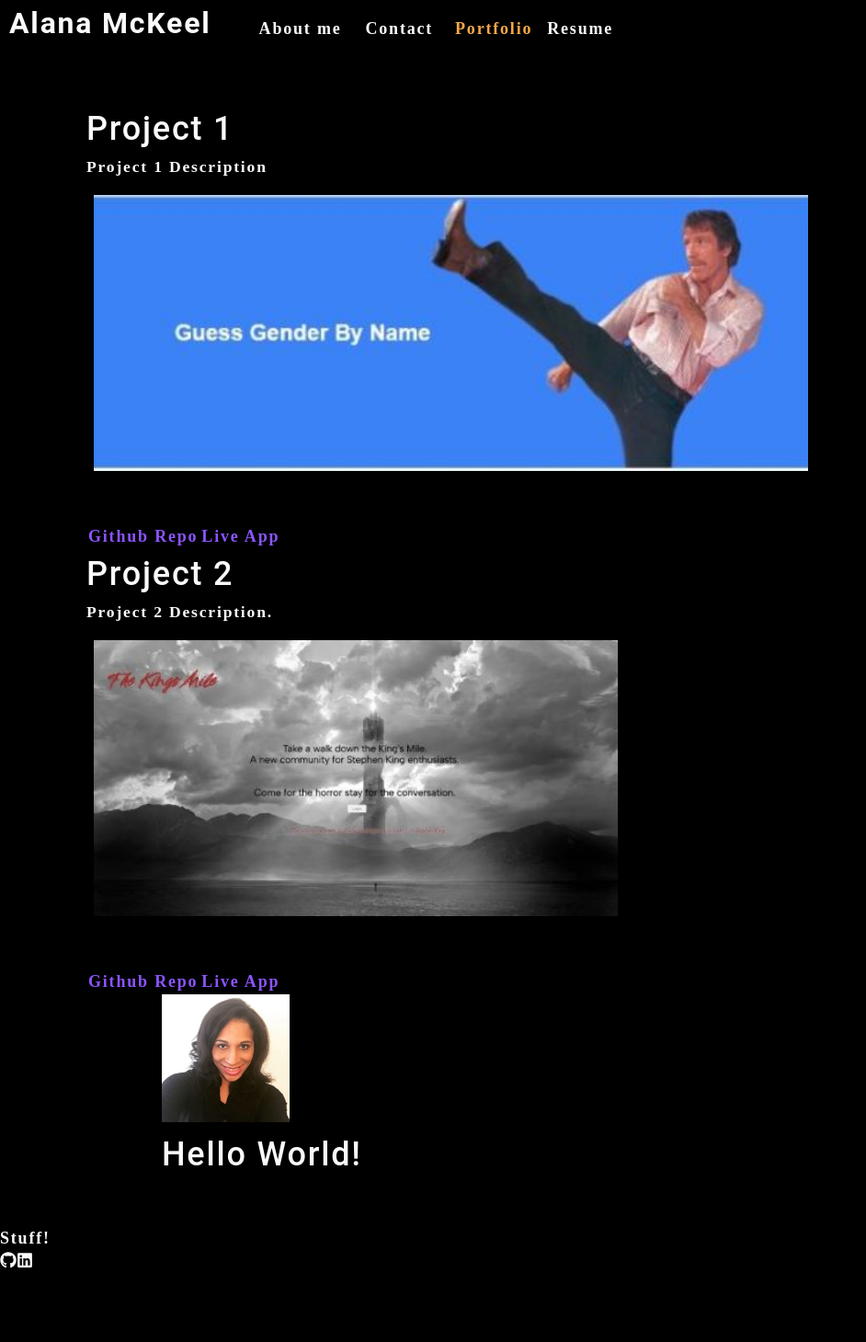
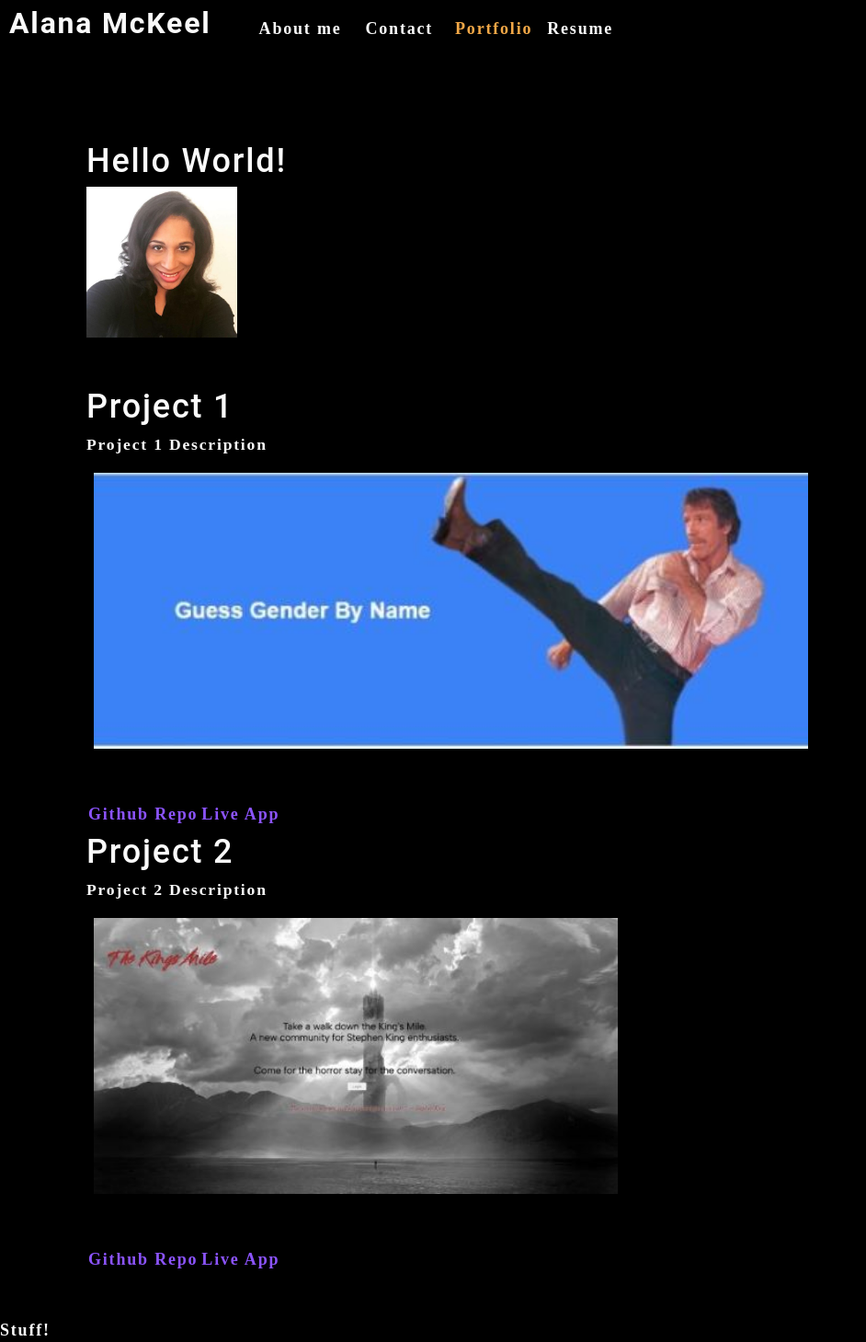
Before and after one commit to alanam79/React-Portfolio, a React (Create React App) app: page / in a window 1280 px wide. Shown: the top 1459 px of the page at 92% size, without its empty margins (0-942 px from the left). Before the commit the page ends 1387 px from the top, so only its background shows below. Built offline with nearby package versions, Linux system fonts and the light colour scheme.

Commit message:
working on view of page

```diff
--- a/src/App.js
+++ b/src/App.js
@@ -43,8 +43,8 @@
         {/* identified with the ? and : symbols. The ternary operator is a popular pattern in React to enable conditional rendering */}
         {!contactSelected ? (
           <>
+           <About></About>
             <Projects currentCategory={currentCategory}></Projects>
-            <About></About>
           </>
         ) : (
           <ContactForm></ContactForm>
--- a/src/components/About/index.js
+++ b/src/components/About/index.js
@@ -2,45 +2,46 @@
 import coverImage from "../../assets/cover/profile-img.jpg";
 
 function About() {
-  // set about me to default view on hitting the page
-  // useEffect(() => {
-  //   document.title = "About";
-  // });
-
   return (
-    <div className="container">
-      <div className="row">
-        <div className="col-6">
-          <div>
+    <section className="my-5">
+      <h1 id="about">Hello World!</h1>
       <img
         src={coverImage}
         className="my-4"
         style={{ width: "15%" }}
         alt="cover"
       />
-          </div>
-          <div className="col-6">
-            <h1 id="about">Hello World!</h1>
-          </div>
-        </div>
-      </div>
-    </div>
+    </section>
   );
 }
 
-// below is correct way shown by tutor, using module work for first draft of portfolio
+export default About;
+
 // function About() {
+//   // set about me to default view on hitting the page
+//   // useEffect(() => {
+//   //   document.title = "About";
+//   // });
+
 //   return (
-// <section className="my-5">
-//   <h1 id="about">Hello World!</h1>
-//    <img
-//     src={coverImage}
-//     className="my-2"
-//     style={{ width: "100%" }}
-//     alt="cover"
-//   />
-// </section>
+//     <div className="container">
+//       <div className="row">
+//         <div className="col-6">
+//           <div>
+//             <img
+//               src={coverImage}
+//               className="my-4"
+//               style={{ width: "15%" }}
+//               alt="cover"
+//             />
+//           </div>
+//           <div className="col-6">
+//             <h1 id="about">Hello World!</h1>
+//           </div>
+//         </div>
+//       </div>
+//     </div>
 //   );
 // }
 
-export default About;
+// export default About;
--- a/src/components/Contact/index.js
+++ b/src/components/Contact/index.js
@@ -48,17 +48,17 @@
           <input
             type="text"
             defaultValue={name}
-            onChange={handleChange}
+            onBlur={handleChange}
             name="name"
           />
         </div>
         <div>
           <label htmlFor="email">Email address:</label>
           <input
-            type="email"
+            type="email"f
             defaultValue={email}
             name="email"
-            onChange={handleChange}
+            onBlur={handleChange}
           />
         </div>
         <div>
@@ -66,7 +66,7 @@
           <textarea
             name="message"
             defaultValue={message}
-            onChange={handleChange}
+            onBlur={handleChange}
             rows="5"
           />
         </div>
--- a/src/components/Projects/projectData.js
+++ b/src/components/Projects/projectData.js
@@ -12,7 +12,7 @@
   {
     id: 1,
     name: "Project 2",
-    description: "Project 2 Description.",
+    description: "Project 2 Description",
     githubLink: "https://github.com/alanam79/The_Kings_Mile",
     liveAppLink: "https://the-kings-mile.herokuapp.com",
     imgAlt: "Project 2",
```
Lines whose indentation alone changed are shown as unchanged.
